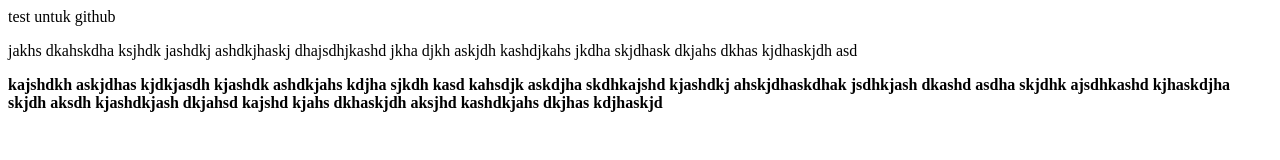
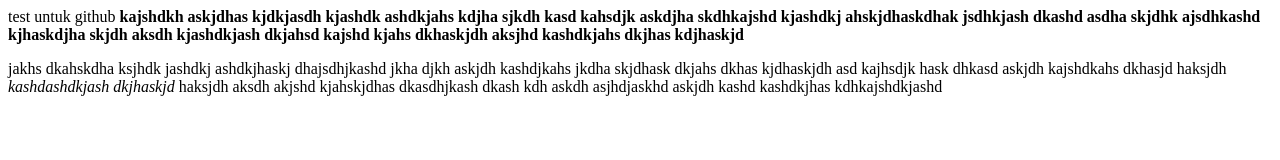
Before and after one commit to wirawanistiono/lat_frontend, a plain HTML site: page index.html in a window 1280 px wide. Drawn offline with Linux system fonts and the light colour scheme.

Commit message:
edit index lagi

```diff
--- a/index.html
+++ b/index.html
@@ -6,13 +6,19 @@
 <body>
 	test untuk github
 
-	<p>jakhs dkahskdha ksjhdk jashdkj ashdkjhaskj dhajsdhjkashd jkha djkh
-	askjdh kashdjkahs jkdha skjdhask dkjahs dkhas kjdhaskjdh asd</p>
 
 	<b> kajshdkh askjdhas kjdkjasdh kjashdk ashdkjahs kdjha sjkdh
 	kasd kahsdjk askdjha skdhkajshd kjashdkj ahskjdhaskdhak jsdhkjash dkashd
 	asdha skjdhk ajsdhkashd kjhaskdjha skjdh aksdh kjashdkjash dkjahsd
 	kajshd kjahs dkhaskjdh aksjhd kashdkjahs dkjhas kdjhaskjd </b>
+
+	<p>jakhs dkahskdha ksjhdk jashdkj ashdkjhaskj dhajsdhjkashd jkha djkh
+	askjdh kashdjkahs jkdha skjdhask dkjahs dkhas kjdhaskjdh asd kajhsdjk hask dhkasd
+	askjdh kajshdkahs dkhasjd haksjdh <i>kashdashdkjash dkjhaskjd </i>haksjdh aksdh
+
+	akjshd kjahskjdhas dkasdhjkash dkash kdh askdh asjhdjaskhd
+	askjdh kashd kashdkjhas kdhkajshdkjashd</p>
+
 </body>
 
 </html>
```
